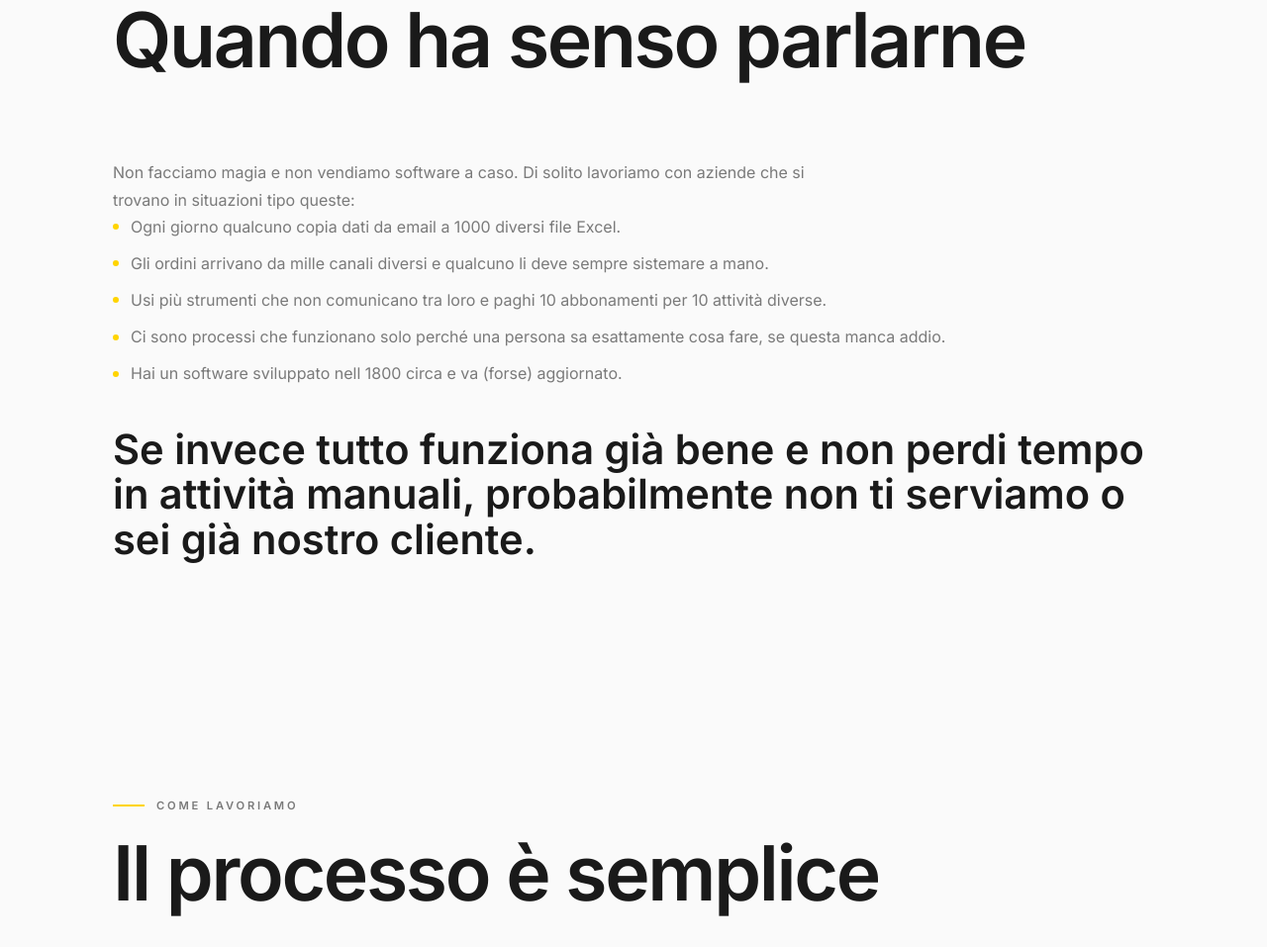
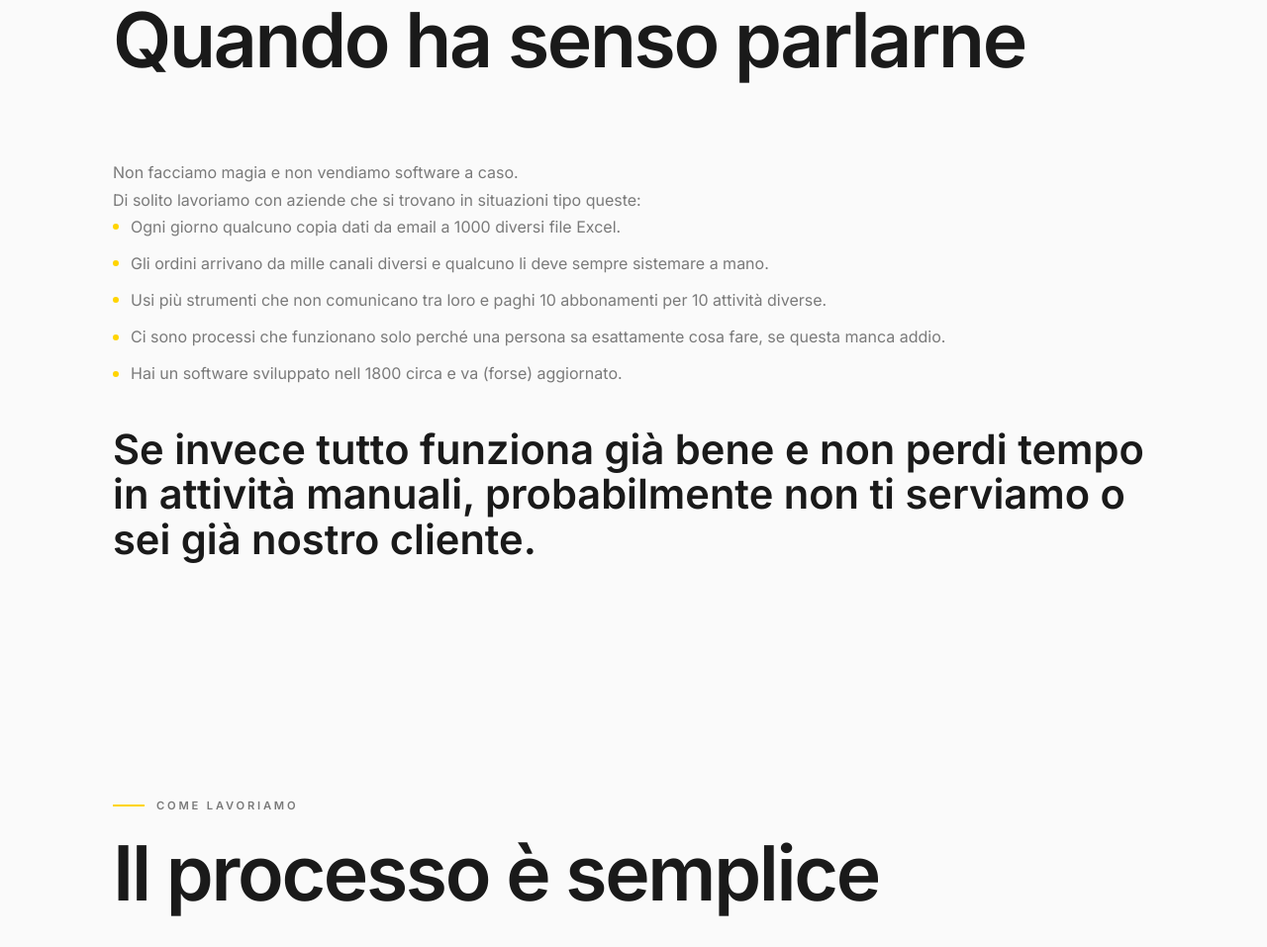
Before and after one commit to sodo-tech/Website---SODO-Tech, a plain HTML site: page index.html in a window 1280 px wide. Shown: the part 1842-2799 px from the top of the page at 99% size. Drawn offline with nearby package versions, Linux system fonts and the light colour scheme; a web font is replaced by a local one.

Commit message:
Update index.html

```diff
--- a/index.html
+++ b/index.html
@@ -148,16 +148,15 @@
 
     <div class="section-label">Prima di scriverci</div>
 
-    <h2 class="section-title"> Quando ha senso parlarne  </h2>
+    <h2 class="section-title"> Quando ha senso parlarne </h2>
 
     <p class="page-sub">
+  Non facciamo magia e non vendiamo software a caso.
+</p>
 
-      Non facciamo magia e non vendiamo software a caso.
-
-      Di solito lavoriamo con aziende che si trovano in situazioni tipo queste:
-
-
-    </p>
+<p class="page-sub">
+  Di solito lavoriamo con aziende che si trovano in situazioni tipo queste:
+</p>
 
 
     <ul class="bullets">
```
